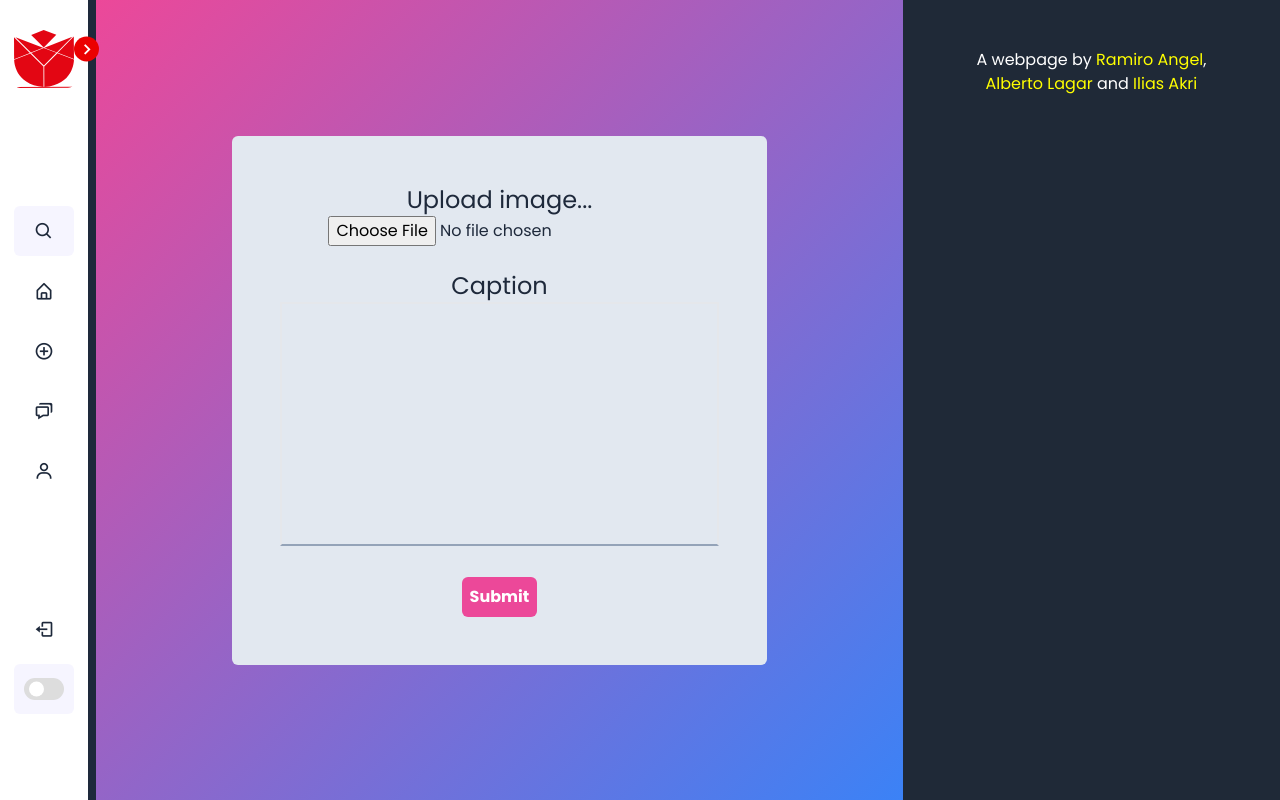
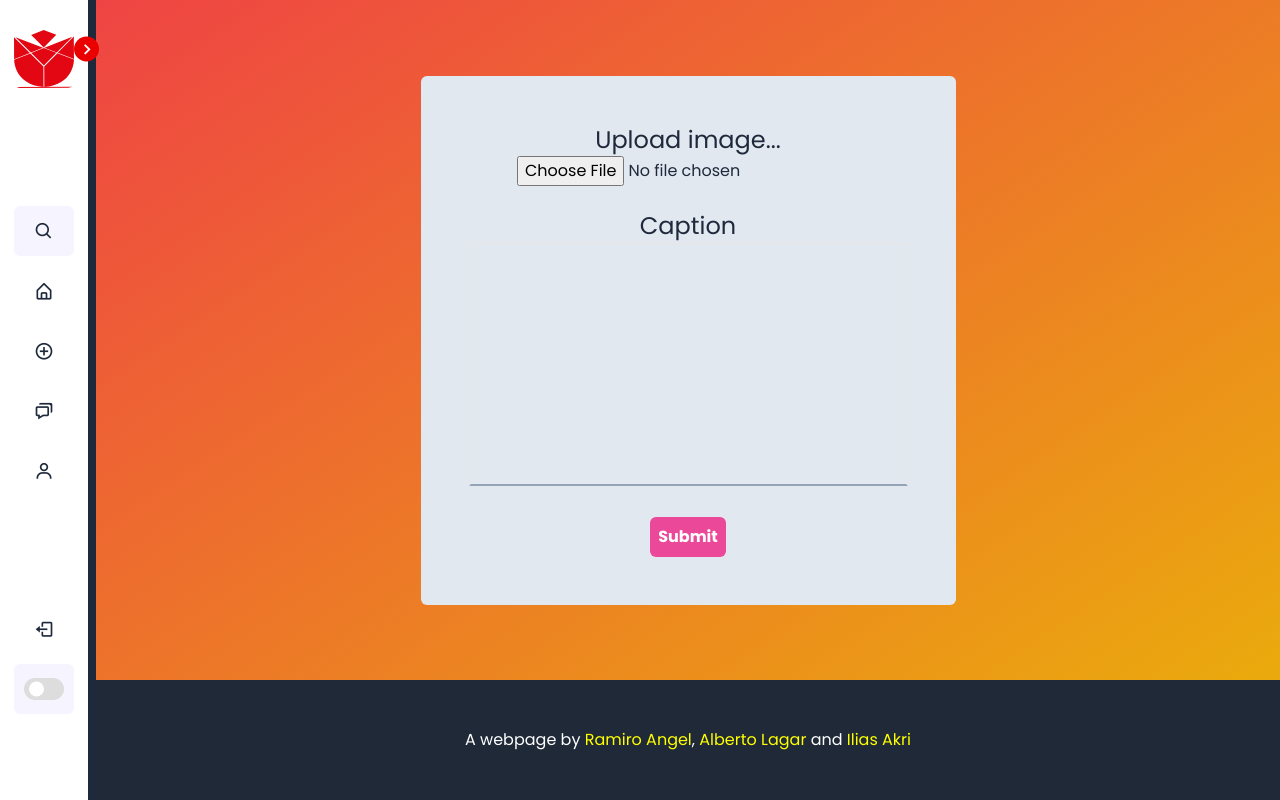
Before and after one commit to kiirisz/tfg, a PHP site: page /front-end/pages/addPost.php in a window 1280 px wide. Run offline with PHP 8.4, Linux system fonts and the light colour scheme; style sheets or scripts are compiled from the project's sources; some libraries are stand-ins or nearby versions.

Commit message:
footer is now back to working, hooray

```diff
--- a/front-end/pages/addPost.php
+++ b/front-end/pages/addPost.php
@@ -3,8 +3,7 @@ include("../template/header.php");
 include("../../back-end/actions/add.php");
 ?>
 
-
-<main class="h-screen  w-full flex flex-col items-center bg-gradient-to-br from-pink-500 to-blue-500">
+<main class="h-screen w-full flex flex-col items-center bg-gradient-to-br from-red-500 to-yellow-500">
 
     <div class="text-slate-800 bg-slate-200 flex flex-col items-center text-center my-auto px-5 rounded-md p-5">
         <!-- i am ready and willing to delete php from existence if this doesn't work -->
@@ -21,7 +20,6 @@ include("../../back-end/actions/add.php");
                 class="bg-pink-500 hover:bg-pink-900 transition ease-in-out text-white p-2 font-bold rounded-md">
         </form>
     </div>
-</main>
 
 <?php
 include("../template/footer.php");
--- a/front-end/pages/profile.php
+++ b/front-end/pages/profile.php
@@ -26,4 +26,5 @@ include("../../back-end/actions/retrieve.php");
     }
     ?>
 </main>
+
 <?php include("../template/footer.php"); ?>
--- a/front-end/template/footer.php
+++ b/front-end/template/footer.php
@@ -1,9 +1,11 @@
+                <footer class="bg-gray-800 text-white p-5 text-center w-full">
+                    A webpage by
+                    <a href="#" id="kiiri">Ramiro Angel</a>,
+                    <a href="#" id="albrt">Alberto Lagar</a> and
+                    <a href="#" id="ilias">Ilias Akri</a>
+                </footer>
+            </main>
+        </main>
+    </body>
 
-    <footer class="bg-gray-800 text-white p-5 text-center">
-        A webpage by
-        <a href="#" id="kiiri">Ramiro Angel</a>,
-        <a href="#" id="albrt">Alberto Lagar</a> and
-        <a href="#" id="ilias">Ilias Akri</a>
-    </footer>
-</body>
 </html>
```
